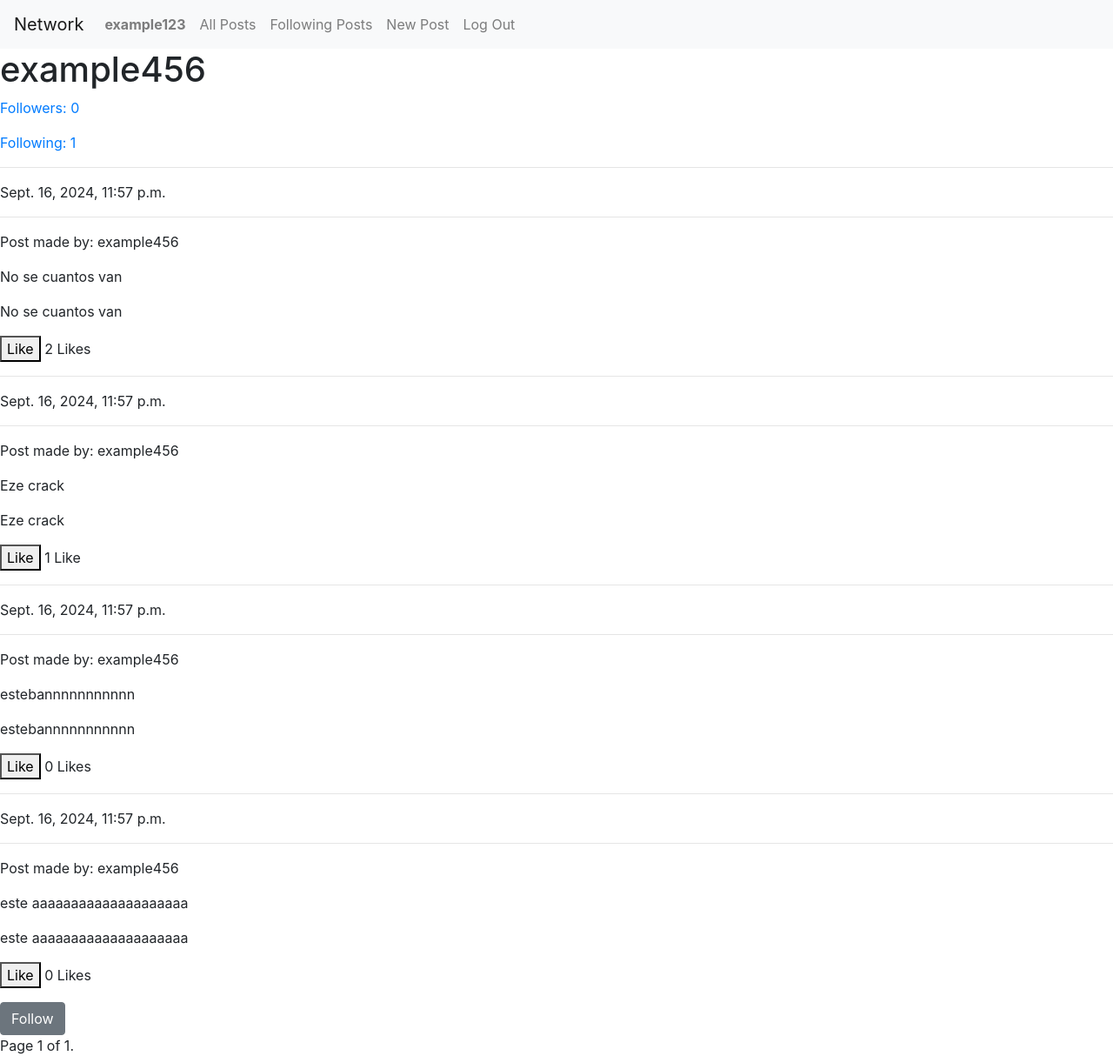
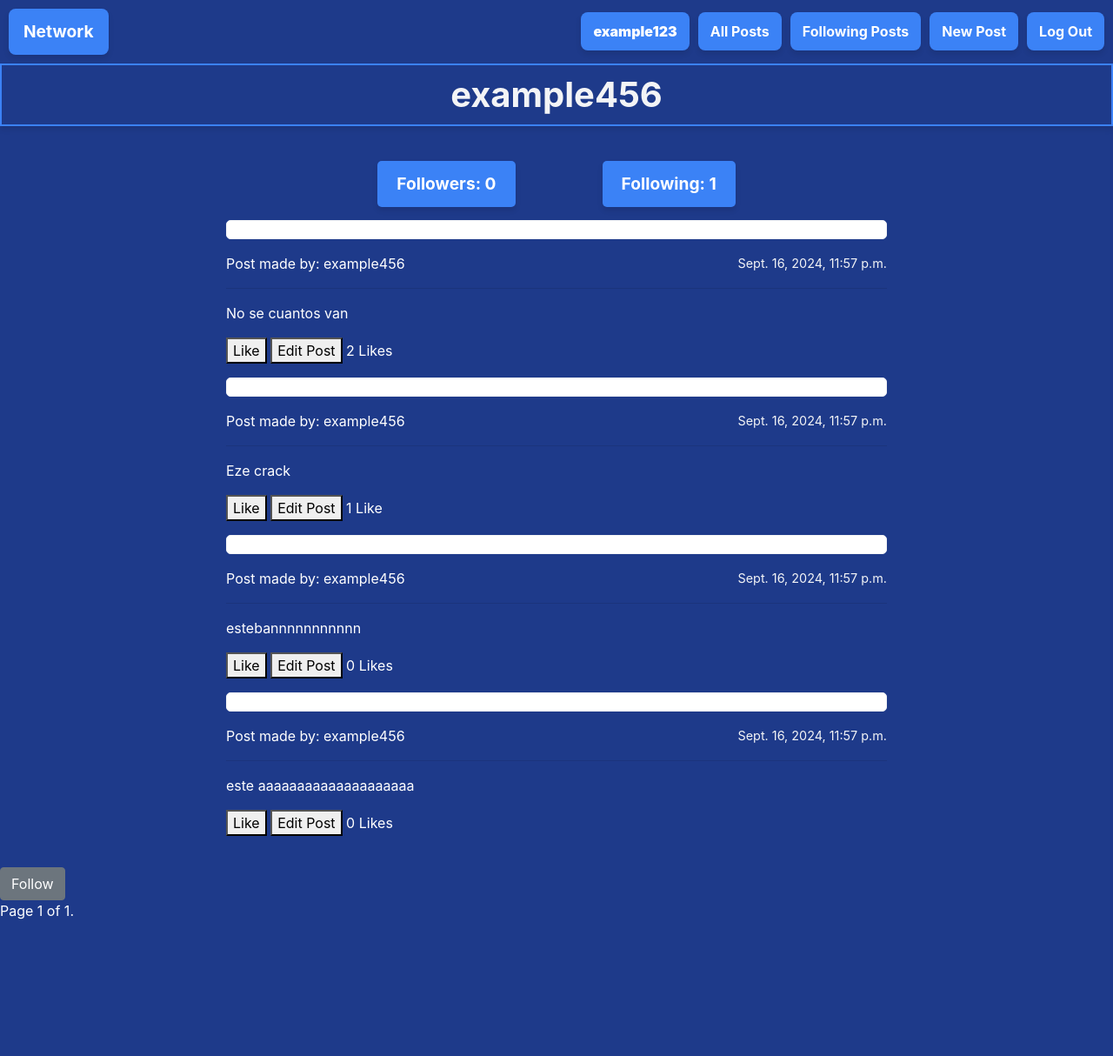
Before and after one commit to Ezemol/project-4-network, a Django app: a page that uses network/templates/network/layout.html in a window 1280 px wide. Shown: the whole page at 87% size. After the commit the page ends 1057 px from the top, so only its background shows below. Run offline with Django 3.2, Linux system fonts and the light colour scheme; a user stored in the database is signed in; data comes from the database, SQL or seed files in the repository; both versions use the stored data as it was after the commit; some libraries are stand-ins or nearby versions.

Commit message:
Empezado el css

```diff
--- a/network/static/network/styles.css
+++ b/network/static/network/styles.css
@@ -0,0 +1,160 @@
+:root {
+    /* Colores recomendados */
+
+    /* Azul oscuro: para los encabezados y títulos importantes */
+    --azul-oscuro: #1E3A8A;
+
+    /* Azul claro: para botones y elementos interactivos */
+    --azul-claro: #3B82F6;
+
+    /* Blanco: para el fondo o áreas que requieren limpieza visual */
+    --blanco: #FFFFFF;
+
+    /* Gris claro: para fondos secundarios o secciones menos destacadas */
+    --gris-claro: #F3F4F6;
+
+    /* Naranja: para resaltar elementos clave como botones de llamada a la acción */
+    --naranja: #F97316;
+
+    /* Verde: para mensajes de éxito o elementos positivos */
+    --verde: #10B981;
+}
+
+/* Titulo Pincipal */
+.principal-title {
+    color: var(--gris-claro);       /* Color del texto en azul oscuro */
+    background-color: var(--azul-oscuro); /* Fondo blanco */
+    padding: 10px 20px;              /* Espaciado alrededor del título */
+    text-align: center;              /* Centrar el texto */
+    font-size: 2.5em;                /* Tamaño de letra grande */
+    font-weight: bold;               /* Negrita para destacar */
+    box-shadow: 0 4px 6px rgba(0, 0, 0, 0.1); /* Sombra suave para dar profundidad */
+    border: 2px solid var(--azul-claro); /* Borde en azul claro para resaltar */
+    margin-bottom: 20px;             /* Espacio debajo del título */
+}
+
+/* Estilo del contenedor de los botones */
+.layout-buttons {
+    display: flex;
+    justify-content: space-between;  /* Distribuye los botones en horizontal */
+    align-items: center;
+    background-color: var(--azul-oscuro); /* Fondo de la barra de navegación */
+    padding: 10px;
+}
+
+/* Estilo general de los botones */
+.principal-button, .nav-link {
+    color: var(--blanco);             /* Color del texto */
+    background-color: var(--azul-claro);  /* Fondo azul claro */
+    padding: 10px 15px;               /* Espaciado interno de los botones */
+    text-decoration: none;            /* Elimina el subrayado en los enlaces */
+    border-radius: 8px;               /* Bordes redondeados */
+    font-weight: bold;                /* Texto en negrita */
+    transition: background-color 0.3s ease, border 0.3s ease; /* Transición para hover */
+    box-shadow: 0 4px 6px rgba(0, 0, 0, 0.1); /* Sombra suave */
+    border: 2px solid transparent;    /* Borde invisible por defecto */
+}
+
+
+/* Hover para cambiar el color y agregar un borde azul claro */
+.principal-button:hover, .nav-link:hover {
+    background-color: var(--azul-oscuro);  /* Cambia a azul oscuro en hover */
+    color: var(--blanco);               /* Color del texto permanece blanco */
+    border: 2px solid var(--azul-claro); /* Borde azul claro al hacer hover */
+    box-shadow: 0 6px 8px rgba(0, 0, 0, 0.2); /* Sombra más pronunciada */
+}
+
+/* Lista de elementos dentro del contenedor */
+.ul-button {
+    list-style: none;                  /* Sin viñetas */
+    display: flex;                     /* Botones en fila */
+    gap: 10px;                         /* Espacio entre los botones */
+    margin: 0;
+}
+
+/* Estilo de los botones de paginación */
+.pagination a {
+    padding: 5px 10px; /* Espacio alrededor del texto */
+    background-color: var(--azul-claro); /* Color de fondo */
+    color: var(--blanco); /* Color de texto */
+    border-radius: 5px; /* Bordes redondeados */
+    margin: 0 5px; /* Espacio entre los botones de paginación */
+    text-decoration: none; /* Sin subrayado */
+}
+
+.pagination a:hover {
+    background-color: var(--naranja); /* Color de fondo al pasar el cursor */
+}
+
+/* Cada ítem de la lista de botones */
+.layout-item-button {
+    display: inline-block;             /* Mantener botones en línea */
+}
+
+/* Personalización de botones principales */
+.principal-button {
+    font-size: 1.2em;                  /* Tamaño de letra un poco mayor */
+    background-color: var(--azul-claro);  /* Fondo azul claro para el botón principal */
+}
+
+/* Ajuste de padding para un diseño más compacto */
+.layout-item-button .nav-link {
+    padding: 8px 12px;
+}
+
+body {
+    background-color: var(--azul-oscuro); /* Fondo azul oscuro para la página */
+    color: var(--blanco); /* Color del texto en blanco */
+}
+
+.page-div {
+    max-width: 800px; /* Limita el ancho máximo */
+    margin: 0 auto; /* Centra el div */
+    padding: 20px; /* Espacio interno */
+}
+
+.post-p {
+    background-color: var(--blanco); /* Fondo blanco para el post */
+    border: 1px solid var(--gris-claro); /* Borde gris claro alrededor del post */
+    border-radius: 5px; /* Bordes redondeados para suavizar el aspecto */
+    padding: 10px; /* Espacio interno para el post */
+}
+
+.mini-title {
+    display: flex; /* Usa flexbox para alinear los elementos */
+    justify-content: space-between; /* Espacia el nombre del usuario y el timestamp */
+    align-items: center; /* Alinea verticalmente los elementos */
+}
+
+.timestamp {
+    margin-left: auto; /* Empuja el timestamp hacia la derecha */
+    font-size: 0.9em; /* Ajusta el tamaño de la fuente si es necesario */
+    color: var(--gris-claro); /* Cambia el color del timestamp si lo deseas */
+}
+
+.post-body {
+    margin-top: 10px; /* Espacio encima del contenido del post */
+}
+
+/* Botones following y followers */
+.follow-buttons {
+    display: flex; /* Usa flexbox para alinear los elementos en línea */
+    gap: 100px; /* Aumenta el espacio entre los botones a 20px */
+    justify-content: center; /* Centra los botones dentro del contenedor */
+    margin-bottom: 15px; /* Espacio debajo del contenedor de botones */
+}
+
+
+.link-follow-button {
+    display: inline-block; /* Asegura que el enlace se comporte como un botón */
+    padding: 10px 20px; /* Espacio interno para el botón */
+    background-color: var(--azul-claro); /* Fondo azul claro */
+    color: var(--blanco); /* Texto en blanco */
+    border-radius: 5px; /* Bordes redondeados */
+    text-decoration: none; /* Sin subrayado */
+    transition: background-color 0.3s ease, margin 0.3s ease; /* Transición suave para el hover */
+}
+
+.link-follow-button:hover {
+    background-color: var(--azul-oscuro); /* Cambia a azul oscuro al pasar el mouse */
+}
--- a/network/templates/network/layout.html
+++ b/network/templates/network/layout.html
@@ -11,34 +11,34 @@
     </head>
     <body>
 
-        <nav class="navbar navbar-expand-lg navbar-light bg-light">
-            <a class="navbar-brand" href="#">Network</a>
+        <nav class="layout-buttons">
+            <a class="principal-button" href="{% url 'index' %}">Network</a>
 
             <div>
-              <ul class="navbar-nav mr-auto">
+              <ul class="ul-button">
                 {% if user.is_authenticated %}
-                    <li class="nav-item">
+                    <li class="layout-item-button">
                         <a class="nav-link" href="{% url 'profile' user.username %}" id="profile"><strong>{{ user.username }}</strong></a>
                     </li>
                 {% endif %}
-                <li class="nav-item">
+                <li class="layout-item-button">
                   <a class="nav-link" href="{% url 'index' %}">All Posts</a>
                 </li>
                 {% if user.is_authenticated %}
-                    <li class="nav-item">
+                    <li class="layout-item-button">
                         <a class="nav-link" href="{% url 'following_posts' %}">Following Posts</a>
                     </li>
-                    <li class="nav-item">
+                    <li class="layout-item-button">
                         <a class="nav-link" href="{% url 'new_post' %}">New Post</a>
                     </li>
-                    <li class="nav-item">
+                    <li class="layout-item-button">
                         <a class="nav-link" href="{% url 'logout' %}">Log Out</a>
                     </li>
                 {% else %}
-                    <li class="nav-item">
+                    <li class="layout-item-button">
                         <a class="nav-link" href="{% url 'login' %}">Log In</a>
                     </li>
-                    <li class="nav-item">
+                    <li class="layout-item-button">
                         <a class="nav-link" href="{% url 'register' %}">Register</a>
                     </li>
                 {% endif %}
--- a/network/templates/network/login.html
+++ b/network/templates/network/login.html
@@ -2,7 +2,7 @@
 
 {% block body %}
 
-    <h2>Login</h2>
+    <h2 class="principal-title">Login</h2>
 
     {% if message %}
         <div>{{ message }}</div>
--- a/network/templates/network/new_post.html
+++ b/network/templates/network/new_post.html
@@ -7,7 +7,7 @@
 
     <form action="{% url 'new_post' %}" method="post">
         {% csrf_token %}
-        <h3>New Post</h3>
+        <h2 class="principal-title">New Post</h2>
         <input type="textarea" id="post_made" name="post_made" placeholder="Make a post">
         <button type="submit">Post</button>
     </form>
--- a/network/templates/network/profile.html
+++ b/network/templates/network/profile.html
@@ -3,46 +3,48 @@
 
 {% block body %}
     <div id="profile-view" data-is-following="{{ is_following|yesno:'true,false' }}" data-user-id="{{ profile.user.id }}">
-        <h1>{{ profile.user }}</h1>  <!-- Muestra el nombre del usuario del perfil -->
+        <h1 class="principal-title">{{ profile.user }}</h1>  <!-- Muestra el nombre del usuario del perfil -->
 
         {% if active_posts %}  <!-- Verifica si hay publicaciones -->
-        <div>
-            <p><a href="{% url 'profile_connections' profile.user.id %}?view=followers">
-                Followers: <span id="num_followers">{{ num_followers }}</span>
-            </a></p>  <!-- Muestra la cantidad de seguidores -->
+        <div class="page-div">
+            <div class="follow-buttons"> <!-- Nuevo contenedor para alinear los botones -->
+                <a href="{% url 'profile_connections' profile.user.id %}?view=followers" class="link-follow-button principal-button">
+                    Followers: <span id="num_followers">{{ num_followers }}</span>
+                </a>
 
-            <p><a href="{% url 'profile_connections' profile.user.id %}?view=following">
-                Following: {{ num_following }}
-            </a></p>  <!-- Muestra la cantidad de personas que sigue -->
+                <a href="{% url 'profile_connections' profile.user.id %}?view=following" class="link-follow-button principal-button">
+                    Following: {{ num_following }}
+                </a>
+            </div>
 
             {% for post in active_posts %}  <!-- Itera sobre todas las publicaciones -->
-                <p>
+                <p class="post-p">
+                    <p class="mini-title">
+                        Post made by: {{ post.user }}
+                        <span class="timestamp">{{ post.timestamp }}</span>  <!-- Muestra la fecha y hora de la publicación -->
+                    </p>  <!-- Muestra el nombre del usuario que hizo la publicación -->
                     <hr>
-                    {{ post.timestamp }}  <!-- Muestra la fecha y hora de la publicación -->
-                    <hr>
-                    <p>Post made by: {{ post.user }}</p>  <!-- Muestra el nombre del usuario que hizo la publicación -->
-                    <p id="post-body" data-post-id="{{post.id}}">{{ post.body }}</p>  <!-- Muestra el contenido de la publicación -->
-                    <div>
-                        <p>{{ post.body }}</p>
+                    <p id="post-body" class="post-body" data-post-id="{{post.id}}">{{ post.body }}</p>  <!-- Muestra el contenido de la publicación -->
+                    <div class="post-actions">
                         {% if request.user.is_authenticated %}
-                            <button id="like-post-button-{{ post.id }}">
+                            <button class="action-button" id="like-post-button-{{ post.id }}">
                                 {% if post.is_liked %}
                                     Unlike
                                 {% else %}
                                     Like
                                 {% endif %}
                             </button>
+                            <button class="action-button" id="edit-post-button-{{ post.id }}">
+                                Edit Post
+                            </button>
                         {% endif %}
-                        {% if post.likes.count == 1 %}
-                            <span id="likes-count-{{post.id}}">{{ post.likes.count }} Like</span>
-                        {% else %}
-                            <span id="likes-count-{{post.id}}">{{ post.likes.count }} Likes</span>
-                        {% endif %}
-                    </div>
-                    <div>
-                        {% if post.user == request.user %}
-                            <button id="edit-post-button-{{post.id}}">Edit Post</button>
-                        {% endif %}
+                        <span class="likes-count" id="likes-count-{{post.id}}">
+                            {% if post.likes.count == 1 %}
+                                {{ post.likes.count }} Like
+                            {% else %}
+                                {{ post.likes.count }} Likes
+                            {% endif %}
+                        </span>
                     </div>
                 </p>
             {% endfor %}
--- a/network/templates/network/profile_connections.html
+++ b/network/templates/network/profile_connections.html
@@ -4,7 +4,7 @@
 
 {% block body %}
 
-    <h1>{{ title }} of {{ username }}</h1>
+    <h1 class="principal-title">{{ title }} of {{ username }}</h1>
 
     {% for user in profiles %}
         <ul>
--- a/network/templates/network/register.html
+++ b/network/templates/network/register.html
@@ -2,7 +2,7 @@
 
 {% block body %}
 
-    <h2>Register</h2>
+    <h2 class="principal-title">Register</h2>
 
     {% if message %}
         <div>{{ message }}</div>
--- a/network/views.py
+++ b/network/views.py
@@ -18,9 +18,10 @@ def index(request):
     # Variable con las páginas y sus posts respectivos
     pagin = paginator(request, active_posts)
 
-    # Ver si ya likeó o no el post
+    # Verificar si ya likeó o no el post
     for post in active_posts:
         post.is_liked = post.likes.filter(id=request.user.id).exists()
+        post.save()
 
     # Renderizar la vista del índice con los posts activos
     return render(request, "network/index.html", {
@@ -114,7 +115,7 @@ def profile(request, username):
     # Variable con las páginas y sus posts respectivos
     pagin = paginator(request, active_posts)
 
-    # Verificar los likes de cada post
+    # Verificar si ya likeó o no el post
     for post in active_posts:
         post.is_liked = post.likes.filter(id=request.user.id).exists()
         post.save()
@@ -190,9 +191,10 @@ def following_posts(request):
         # Filtrar los posts activos hechos por esos usuarios.
         active_posts = Post.objects.filter(is_active=True, user__in=following_users).order_by("-timestamp")
 
-        # Ver si ya likeó o no el post
+        # Verificar si ya likeó o no el post
         for post in active_posts:
-            post.is_liked = post.likes.filter(user_id=request.user.id).exists()
+            post.is_liked = post.likes.filter(id=request.user.id).exists()
+            post.save()
 
         # Variable con las páginas y sus posts respectivos
         pagin = paginator(request, active_posts)
```
Also changed, not shown: network/templates/network/index.html (+13 -13 lines), db.sqlite3.
